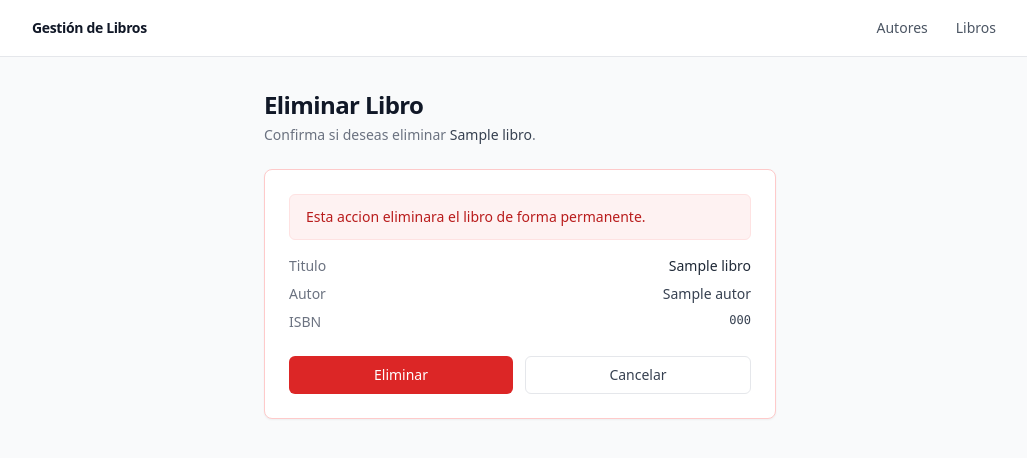
After one commit to matheuruales/libros_taller, a Django app: page /libros/1/eliminar/ in a window 1280 px wide. The commit adds this page. Shown: the top 458 px of the page, without its empty margins (120-1147 px from the left). Run offline with Django 5.2, Linux system fonts and the light colour scheme; tables that the repository leaves empty hold one stand-in row (values such as "Sample post"); some libraries are stand-ins or nearby versions.

Commit message:
feat: add book delete views and templates

```diff
--- /dev/null
+++ b/gestion/templates/gestion/eliminar_libro.html
@@ -0,0 +1,45 @@
+{% extends 'gestion/base.html' %}
+
+{% block title %}Eliminar Libro - Gestion de Libros{% endblock %}
+
+{% block content %}
+<div class="max-w-lg mx-auto">
+    <div class="mb-6">
+        <h1 class="text-2xl font-semibold tracking-tight">Eliminar Libro</h1>
+        <p class="text-sm text-gray-500 mt-1">Confirma si deseas eliminar <span class="font-medium text-gray-700">{{ libro.titulo }}</span>.</p>
+    </div>
+
+    <div class="bg-white border border-red-200 rounded-lg shadow-sm p-6 space-y-4">
+        <div class="rounded-md bg-red-50 border border-red-100 px-4 py-3 text-sm text-red-700">
+            Esta accion eliminara el libro de forma permanente.
+        </div>
+
+        <dl class="space-y-2 text-sm">
+            <div class="flex justify-between gap-4">
+                <dt class="text-gray-500">Titulo</dt>
+                <dd class="font-medium text-gray-800">{{ libro.titulo }}</dd>
+            </div>
+            <div class="flex justify-between gap-4">
+                <dt class="text-gray-500">Autor</dt>
+                <dd class="text-gray-700">{{ libro.autor }}</dd>
+            </div>
+            <div class="flex justify-between gap-4">
+                <dt class="text-gray-500">ISBN</dt>
+                <dd class="text-gray-700 font-mono text-xs">{{ libro.isbn }}</dd>
+            </div>
+        </dl>
+
+        <form method="post" class="flex gap-3 pt-2">
+            {% csrf_token %}
+            <button type="submit"
+                    class="flex-1 bg-red-600 text-white text-sm font-medium px-4 py-2 rounded-md hover:bg-red-700 transition-colors">
+                Eliminar
+            </button>
+            <a href="{% url 'lista_libros' %}"
+               class="flex-1 text-center border border-gray-200 text-sm font-medium px-4 py-2 rounded-md text-gray-700 hover:bg-gray-100 transition-colors">
+                Cancelar
+            </a>
+        </form>
+    </div>
+</div>
+{% endblock %}
--- a/gestion/templates/gestion/lista_libros.html
+++ b/gestion/templates/gestion/lista_libros.html
@@ -39,7 +39,7 @@
                        class="inline-flex items-center px-3 py-1 rounded-md border border-gray-200 text-xs font-medium text-gray-700 hover:bg-gray-100 transition-colors">
                         Editar
                     </a>
-                    <a href="#"
+                    <a href="{% url 'eliminar_libro' libro.pk %}"
                        class="inline-flex items-center px-3 py-1 rounded-md border border-red-200 text-xs font-medium text-red-600 hover:bg-red-50 transition-colors">
                         Eliminar
                     </a>
--- a/gestion/urls.py
+++ b/gestion/urls.py
@@ -10,4 +10,6 @@ urlpatterns = [
     path('libros/crear/', views.CrearLibroView.as_view(), name='crear_libro'),
     path('libros/<int:pk>/actualizar/', views.actualizar_libro, name='actualizar_libro'),
     path('libros/<int:pk>/actualizar-generic/', views.ActualizarLibroView.as_view(), name='actualizar_libro_generic'),
+    path('libros/<int:pk>/eliminar/', views.eliminar_libro, name='eliminar_libro'),
+    path('libros/<int:pk>/eliminar-generic/', views.EliminarLibroView.as_view(), name='eliminar_libro_generic'),
 ]
--- a/gestion/views.py
+++ b/gestion/views.py
@@ -1,5 +1,5 @@
 from django.shortcuts import render, get_object_or_404, redirect
-from django.views.generic import ListView, CreateView, UpdateView
+from django.views.generic import ListView, CreateView, UpdateView, DeleteView
 from django.urls import reverse_lazy
 from .models import Autor, Libro
 from .forms import AutorForm, LibroForm
@@ -67,3 +67,17 @@ class ActualizarLibroView(UpdateView):
     form_class = LibroForm
     template_name = 'gestion/actualizar_libro_generic.html'
     success_url = reverse_lazy('lista_libros')
+
+
+def eliminar_libro(request, pk):
+    libro = get_object_or_404(Libro, pk=pk)
+    if request.method == 'POST':
+        libro.delete()
+        return redirect('lista_libros')
+    return render(request, 'gestion/eliminar_libro.html', {'libro': libro})
+
+
+class EliminarLibroView(DeleteView):
+    model = Libro
+    template_name = 'gestion/eliminar_libro_generic.html'
+    success_url = reverse_lazy('lista_libros')
```
Also changed, not shown: gestion/templates/gestion/eliminar_libro_generic.html (added, +45 -0 lines).
